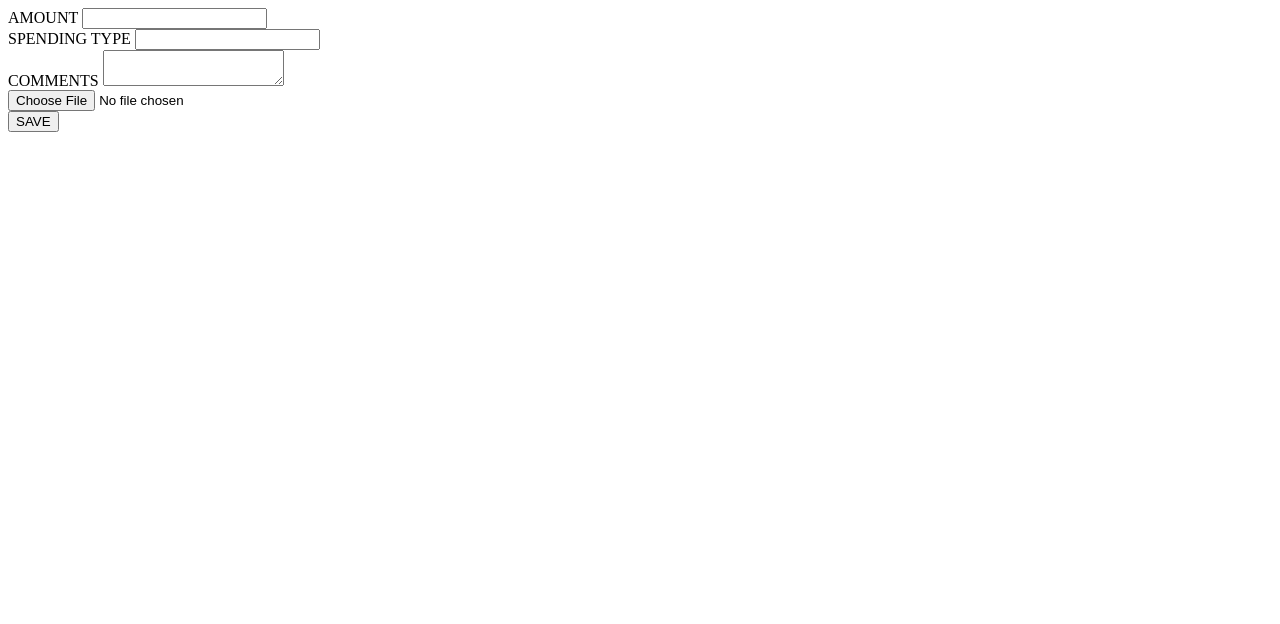
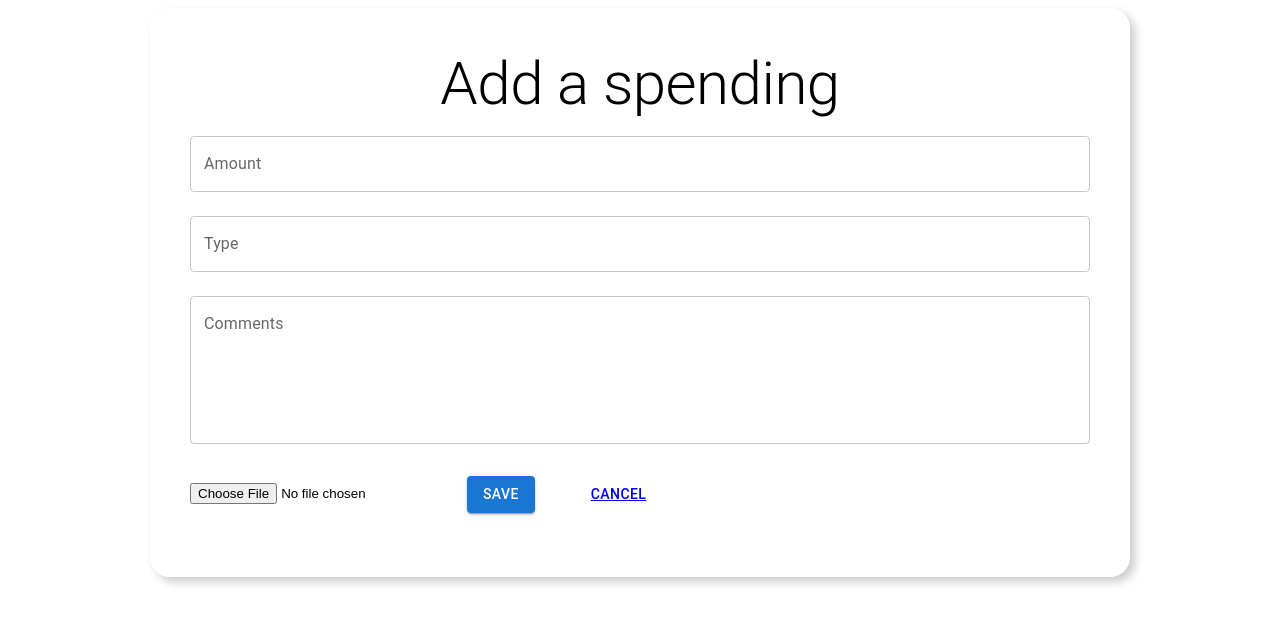
Before and after one commit to UnitedFeodor/spa-spending-tracker, a React (Create React App) app in the folder frontend/: page /add in a window 1280 px wide. Shown: the top 624 px of the page. Built offline with nearby package versions, Linux system fonts and the light colour scheme.

Commit message:
refactored adding ui

```diff
--- a/frontend/src/components/add/add.tsx
+++ b/frontend/src/components/add/add.tsx
@@ -1,6 +1,7 @@
+import { Box, Button, TextField, Typography } from '@mui/material';
 import axios from 'axios';
 import React from 'react';
-import { redirect, useNavigate } from 'react-router-dom';
+import { Link, redirect, useNavigate } from 'react-router-dom';
 
 const AddPage = () => {
     const navigate = useNavigate()
@@ -46,34 +47,45 @@ const AddPage = () => {
     }
 
     return (
-        <form name="addForm" method="post" action="/api/add" encType="multipart/form-data" onSubmit={handleSubmit}>
-        <div className="spending-element">
+        <Box
+                    display='flex'
+                    justifyContent='center'
+                    alignItems='center'
+                    flexDirection='column'
+                    maxWidth={900}
+                    margin='auto'
+                    padding={5}
+                    borderRadius={5}
+                    boxShadow={'5px 5px 10px #ccc'}
+                >
 
-            <div className="element-amount">
-                <label> AMOUNT </label>
-                <input type="text" name="amount"/>
+                    <Typography variant="h2"> Add a spending</Typography>
+            <form name="addForm" method="post" action="/api/add" encType="multipart/form-data" onSubmit={handleSubmit}>
 
-            </div>
-            <div className="element-header">
-                <label> SPENDING TYPE </label>
-                <input type="text" name="type"/>
+                <TextField name='amount' fullWidth={true} margin='normal' label="Amount"
+                    variant="outlined" />
 
-            </div>
+                <TextField name='type' fullWidth={true} margin='normal' label="Type"
+                    variant="outlined" />
 
-            <div className="element-comment">
-                <label> COMMENTS </label>
-                    <textarea name="comments"></textarea>
 
-            </div>
+                <TextField name='comments' fullWidth={true} margin='normal' label="Comments"
+                white-space= 'pre-wrap'
+                sx={{width:900}}
+                multiline
+                rows={5}
+                maxRows={15}
+                variant="outlined" />
 
-            <div className="element-file">
+
                 <input type="file" name="filedata"/>
-            </div>
 
-            <input type="submit" value="SAVE"/>
-        </div>
 
-    </form>
+                <Button type="submit" variant="contained" sx={{margin: 3}}>SAVE</Button>
+                <Button variant="text" sx={{margin: 3}}><Link to="/">CANCEL</Link></Button>
+
+        </form>
+    </Box>
     );
 };
 
--- a/frontend/src/components/auth/auth.tsx
+++ b/frontend/src/components/auth/auth.tsx
@@ -2,8 +2,9 @@ import React, { useState } from 'react';
 import { Link, useLocation } from 'react-router-dom';
 import RegisterPage from './register/register';
 import LoginPage from './login/login';
-import { Box } from '@mui/material';
+import { Box, Button } from '@mui/material';
 import './style.css'
+import { alignProperty } from '@mui/material/styles/cssUtils';
 
 const AuthRootComponent = () => {
     const [email,setEmail] = useState('')
@@ -18,9 +19,8 @@ const AuthRootComponent = () => {
     }
 
     return(
-        <div className='root'>
-            <Link to="/">HOME</Link>
-            <form className="form" onSubmit={handleSubmit}>
+        <div>
+            <form onSubmit={handleSubmit}>
                 <Box
                     display='flex'
                     justifyContent='center'
@@ -32,8 +32,10 @@ const AuthRootComponent = () => {
                     borderRadius={5}
                     boxShadow={'5px 5px 10px #ccc'}
                 >
+                    <Button variant="text" sx={{marginRight: 'auto'}}><Link to="/">HOME</Link></Button>
                     {location.pathname === '/login' ? <LoginPage setEmail={setEmail} setPassword={setPassword}/> :
                         location.pathname === '/register' ? <RegisterPage setEmail={setEmail} setPassword={setPassword}/> : null}
+
                 </Box>
 
             </form>
--- a/frontend/src/components/auth/login/login.tsx
+++ b/frontend/src/components/auth/login/login.tsx
@@ -14,7 +14,7 @@ const LoginPage = (props: any) => {
                 onChange={(e) => {setPassword(e.target.value)}}/>
             <Button type="submit" variant="contained" sx={{marginTop: 3}}>Sign In</Button>
             <Typography variant="body1" padding={3}>No account?
-            <Link to="/register" > <span className="incitingText">Register</span> </Link>
+            <Button variant="text"><Link to="/register">Register</Link></Button>
             </Typography>
 
         </>
--- a/frontend/src/components/auth/register/register.tsx
+++ b/frontend/src/components/auth/register/register.tsx
@@ -14,7 +14,7 @@ const RegisterPage = (props: any) => {
                 onChange={(e) => {setPassword(e.target.value)}}/>
             <Button variant="contained" sx={{marginTop: 3}}>Register</Button>
             <Typography variant="body1" padding={3}>Already have an account?
-                <Link to="/login" > <span className="incitingText">Sign In</span> </Link>
+                <Button variant="text"><Link to="/login">Sign In</Link></Button>
             </Typography>
 
         </Fragment>
--- a/frontend/src/components/auth/style.css
+++ b/frontend/src/components/auth/style.css
@@ -2,13 +2,11 @@
     display: flex;
     align-items: center;
     justify-content: center;
-    width: 90vw;
-    height: 70vw;
 
 }
 
 .root > .form {
-    width: 80%;
+    width: 900px;
 }
 
 .incitingText {
--- a/frontend/src/components/limits/limits.tsx
+++ b/frontend/src/components/limits/limits.tsx
@@ -58,10 +58,6 @@ const LimitsPage = () => {
         <div className="spending-element" id="limit-spending-element">
 
             <div className="element-amount">
-                <label> AMOUNT </label>
-                {/*}
-                <input type="text" name="amount"  value={ limits !== null ? limits : ""} />
-                {*/}
                 <TextField name='amount' fullWidth={true} margin='normal' label="Amount"
                     variant="outlined" placeholder={ limits !== null ? limits : ""}
                 />
```
Also changed, not shown: 1 other file (tests, documents, lock files or other folders).
